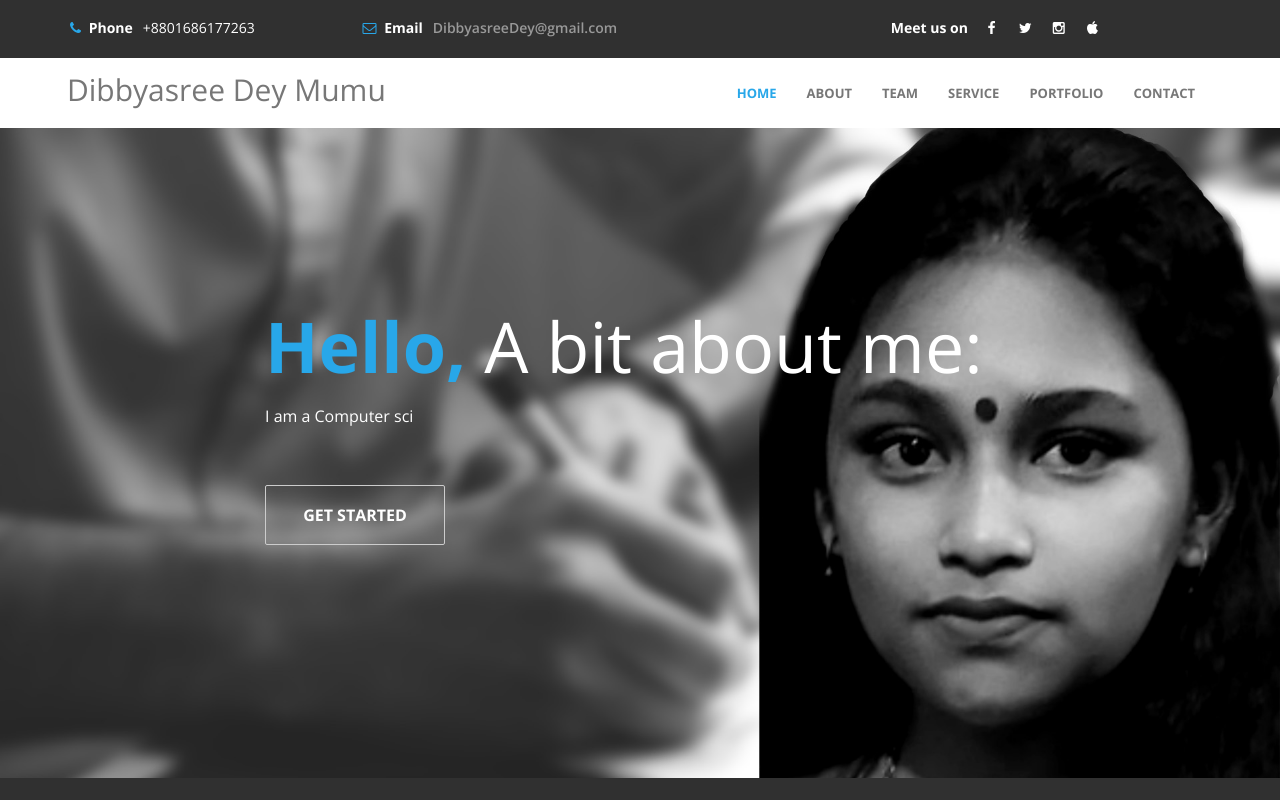
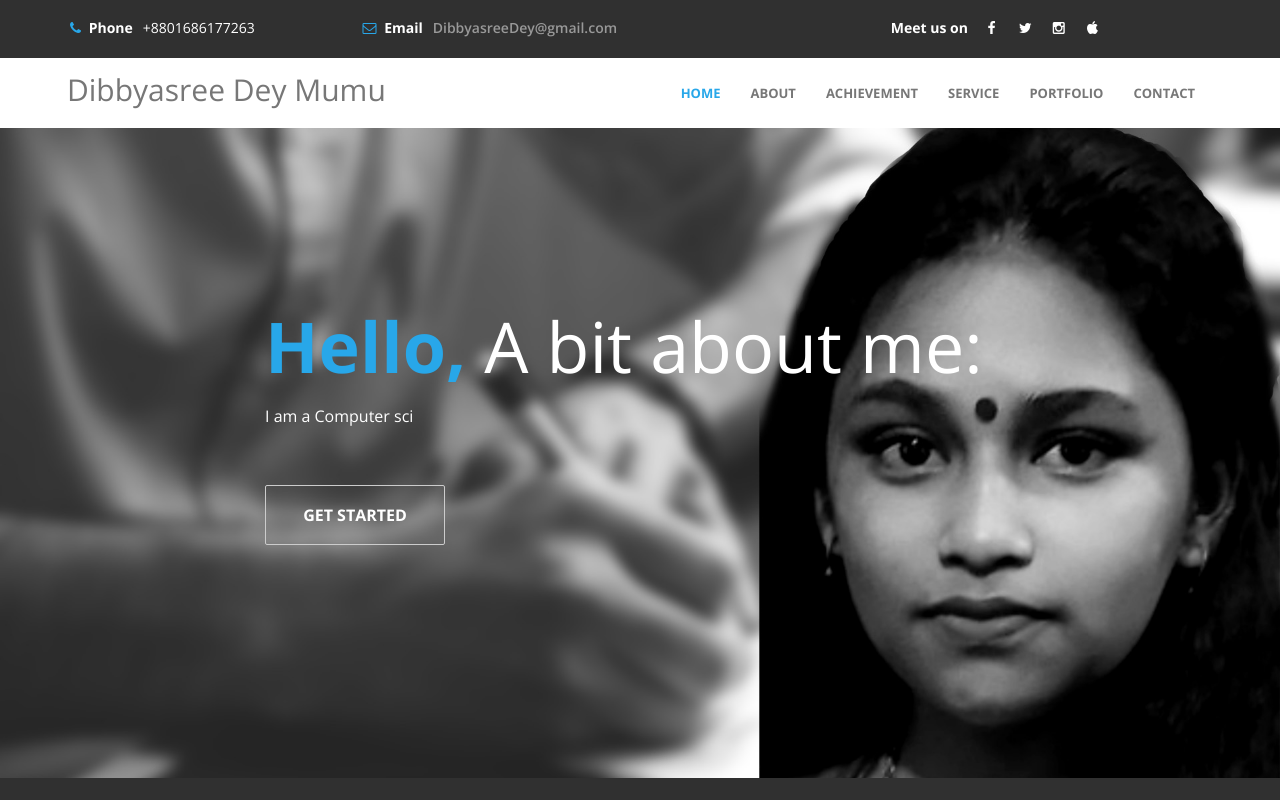
Before and after one commit to DibbyasreeDeyMumu/Dibbyasree-Dey-Mumu, a plain HTML site: page index.html in a window 1280 px wide. Shown: the top 800 px of the page. Drawn offline with nearby package versions, Linux system fonts and the light colour scheme.

Commit message:
Update index.html

```diff
--- a/index.html
+++ b/index.html
@@ -73,7 +73,7 @@
 					<ul class="nav navbar-nav navbar-right">
 						<li><a href="#top">HOME</a></li>
 						<li><a href="#about">ABOUT</a></li>
-						<li><a href="#team">TEAM</a></li>
+						<li><a href="#team">ACHIEVEMENT</a></li>
 						<li><a href="#service">SERVICE</a></li>
 						<li><a href="#portfolio">PORTFOLIO</a></li>
 						<li><a href="#contact">CONTACT</a></li>
```
